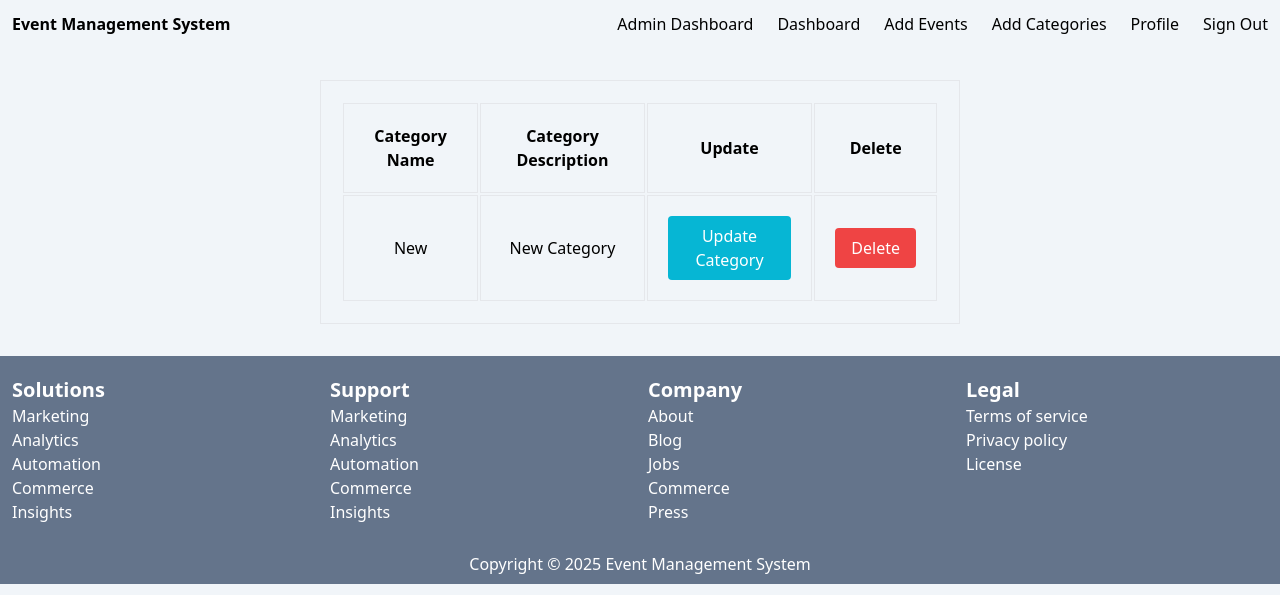
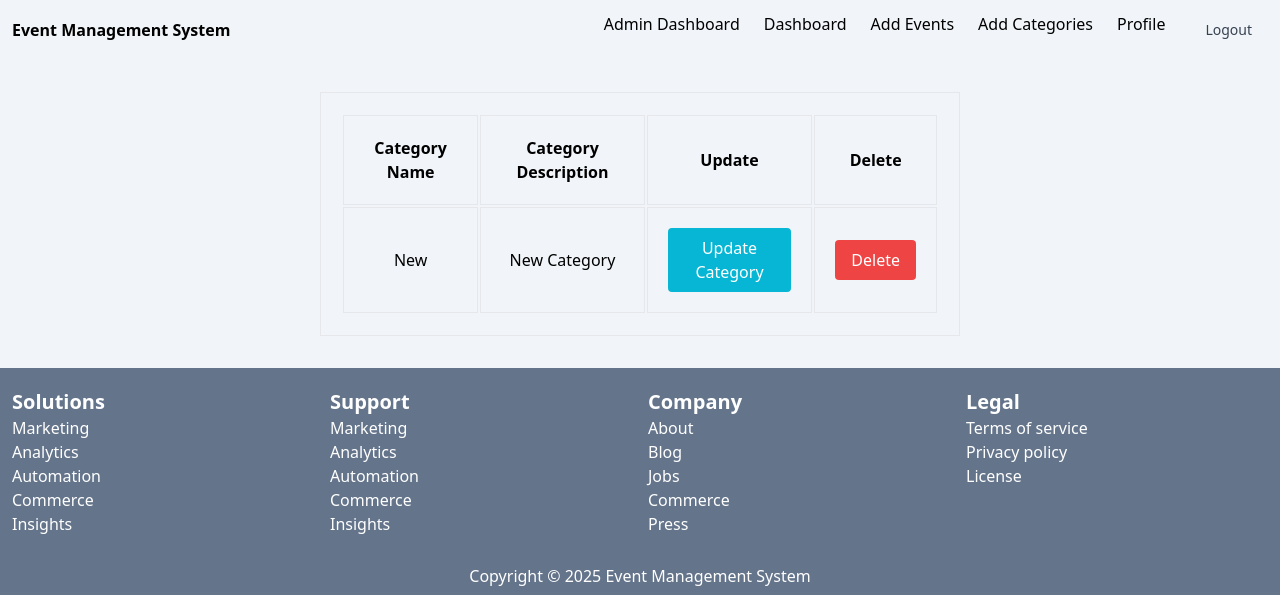
Before and after one commit to pritomcse29/Event-Management-System-assignment3, a Django app: page /events/all-category/ in a window 1280 px wide. Shown: the top 595 px of the page. Run offline with Django 5.2, Linux system fonts and the light colour scheme; data comes from the database, SQL or seed files in the repository; parts of the project's set-up code (start-up, migrations or seed data) failed here and were passed over; some libraries are stand-ins or nearby versions.

Commit message:
organizer dashboard sign out problem solved

```diff
--- a/events/templates/dashboard/navigation_bar.html
+++ b/events/templates/dashboard/navigation_bar.html
@@ -24,7 +24,14 @@
             <a class="text-black hover:text-indigo-500" href="{% url 'create-event' %}">Add Events</a>
             <a class="text-black hover:text-indigo-500" href="{% url 'create-category' %}">Add Categories</a>
             <a class="text-black hover:text-indigo-500" href="{% url 'profile' %}">Profile</a>
-            <a class="text-black hover:text-indigo-500" href="{% url 'sign-out' %}">Sign Out</a>
+            <a>
+                <form method="post" action="{% url 'sign-out' %}">
+                    {% csrf_token %}
+                   <button class="block px-4 py-2 text-sm text-gray-700 hover:bg-gray-100">
+                        Logout
+                   </button>
+                 </form>
+            </a>
         </div>
     </div>
 
@@ -38,7 +45,15 @@
                 <a class="text-black hover:text-indigo-500" href="{% url 'create-event' %}">Add Events</a>
                 <a class="text-black hover:text-indigo-500" href="{% url 'create-category' %}">Add Categories</a>
                 <a class="text-black hover:text-indigo-500" href="{% url 'profile' %}">Profile</a>
-                <a class="text-black hover:text-indigo-500" href="{% url 'sign-out' %}">Sign Out</a>
+                <a>
+                    <form method="post" action="{% url 'sign-out' %}">
+                        {% csrf_token %}
+                       <button class="block px-4 py-2 text-sm text-gray-700 hover:bg-gray-100">
+                            Logout
+                       </button>
+                     </form>
+                </a>
+
             </div>
         </div>
     </div>
```
